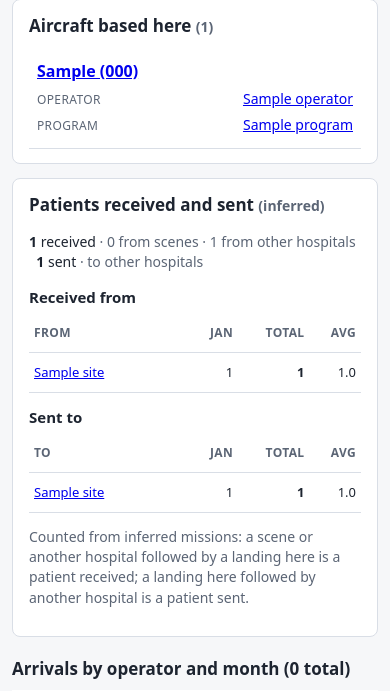
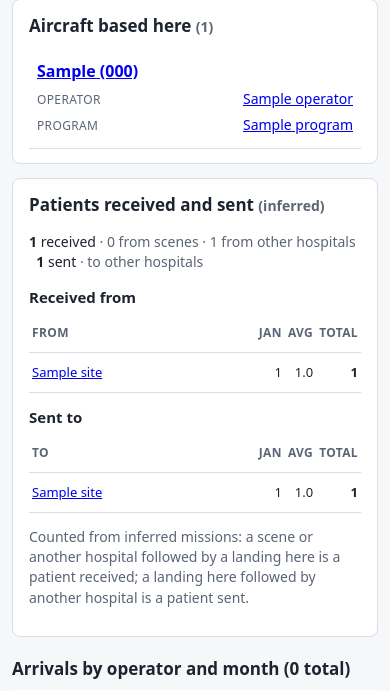
Before and after one commit to thrivestorm2/helopath, a Django app: page /sites/1/ in a window 390 px wide. Shown: the part 395-1086 px from the top of the page. Run offline with Django 5.2, Linux system fonts and the light colour scheme; a user stored in the database is signed in; tables that the repository leaves empty hold one stand-in row (values such as "Sample post"); data that the repository does not hold is empty.

Commit message:
Patient tables: no sideways scrolling; Total after Avg (#40)
The received-from / sent-to tables fit the page (name, 3 months, Avg, Total): the scroll box and
pinned columns are gone, long hospital names wrap instead of widening the table, number columns are
compact on phones. Checked at 360, 390 and 1280 px with long names: no overflow.


Claude-Session: https://claude.ai/code/session_011N3H8DjEjy3KzCTb1oJH4M

Co-authored-by: Claude <noreply@anthropic.com>

```diff
--- a/static/app.css
+++ b/static/app.css
@@ -125,12 +125,14 @@ form.inline { display: inline; margin: 0; }
 button.link { background: none; border: 0; padding: 0; color: #1d4ed8; text-decoration: underline; cursor: pointer; font: inherit; }
 #patients h3 { font-size: 15px; margin: 14px 0 6px; }
 #patients th, #patients td { padding-left: 5px; padding-right: 5px; }
-/* Hospital flow tables: name pinned left and Avg pinned right; months and Total scroll between them. */
-table.flows { width: auto; min-width: 100%; }
-table.flows .fac { position: sticky; left: 0; z-index: 1; background: var(--card); min-width: 110px; max-width: 170px;
-  box-shadow: 6px 0 6px -6px rgba(0, 0, 0, .25); }
-table.flows .avg { position: sticky; right: 0; z-index: 1; background: var(--card); box-shadow: -6px 0 6px -6px rgba(0, 0, 0, .25); }
-@media (max-width: 640px) { table.flows { font-size: 13px; } table.flows .fac { max-width: 120px; } }
+/* Hospital flow tables: name, months, Avg, Total in the page width; long names wrap rather than scroll. */
+table.flows { width: 100%; table-layout: auto; }
+table.flows .fac { width: 100%; overflow-wrap: anywhere; }
+table.flows th.n, table.flows td.n { width: 1%; white-space: nowrap; }
+@media (max-width: 640px) {
+  table.flows { font-size: 13px; }
+  #patients table.flows th, #patients table.flows td { padding-left: 3px; padding-right: 3px; }
+}
 
 /* Admins: "rebuild needed" banner at the top of every page until a rebuild is queued */
 .rebuild-banner { display: flex; align-items: center; justify-content: space-between; gap: 10px; flex-wrap: wrap;
--- a/tracker/templates/tracker/_flow_table.html
+++ b/tracker/templates/tracker/_flow_table.html
@@ -1,8 +1,8 @@
-{# Facility rows by month. The name (left) and Avg (right) stay put; the months and Total scroll between them. #}
-{% with tid="flows-"|add:heading|lower %}<div class="scroll flows-scroll"><table class="flows" id="{{ tid }}">
-<tr><th class="fac">{{ heading }}</th>{% for m in months %}<th class="n" title="{{ m|date:'F Y' }}">{{ m|date:"M" }}</th>{% endfor %}<th class="n">Total</th><th class="n avg" title="Average per month over {{ n_months }} month{{ n_months|pluralize }}">Avg</th></tr>
+{# Facility rows by month: name, the latest months, Avg, Total. Fits a phone without scrolling (names wrap). #}
+{% with tid="flows-"|add:heading|lower %}<table class="flows" id="{{ tid }}">
+<tr><th class="fac">{{ heading }}</th>{% for m in months %}<th class="n" title="{{ m|date:'F Y' }}">{{ m|date:"M" }}</th>{% endfor %}<th class="n avg" title="Average per month over {{ n_months }} month{{ n_months|pluralize }}">Avg</th><th class="n tot">Total</th></tr>
 {% for name, link, counts, avg, tot in rows %}
-<tr data-href="{{ link }}"{% if forloop.counter > 5 %} class="more"{% endif %}><td class="fac"><a href="{{ link }}"{% if name == "Scenes" %} class="map-link"{% endif %}>{{ name }}{% if name == "Scenes" %} <span aria-hidden="true">⌖</span>{% endif %}</a></td>{% for c in counts %}<td class="n">{{ c|default:"·" }}</td>{% endfor %}<td class="n"><strong>{{ tot }}</strong></td><td class="n avg">{{ avg|floatformat:1 }}</td></tr>
+<tr data-href="{{ link }}"{% if forloop.counter > 5 %} class="more"{% endif %}><td class="fac"><a href="{{ link }}"{% if name == "Scenes" %} class="map-link"{% endif %}>{{ name }}{% if name == "Scenes" %} <span aria-hidden="true">⌖</span>{% endif %}</a></td>{% for c in counts %}<td class="n">{{ c|default:"·" }}</td>{% endfor %}<td class="n avg">{{ avg|floatformat:1 }}</td><td class="n tot"><strong>{{ tot }}</strong></td></tr>
 {% empty %}<tr><td class="muted" colspan="{{ months|length|add:3 }}">{{ empty_text }}</td></tr>{% endfor %}
-</table></div>
+</table>
 {% if rows|length > 5 %}<button type="button" class="link flows-more" data-table="{{ tid }}" data-label="Show all {{ rows|length }} {{ what|default:'rows' }}">Show all {{ rows|length }} {{ what|default:"rows" }}</button>{% endif %}{% endwith %}
--- a/tracker/templates/tracker/site_detail.html
+++ b/tracker/templates/tracker/site_detail.html
@@ -55,8 +55,6 @@
 {% endblock %}
 {% block scripts %}
 <script>
-// Flow tables open scrolled to the newest months (the name and Avg columns stay pinned).
-document.querySelectorAll('.flows-scroll').forEach(el => { el.scrollLeft = el.scrollWidth; });
 // Top 5 rows show; "Show all" reveals the rest.
 document.querySelectorAll('button.flows-more').forEach(b => b.addEventListener('click', () => {
   const table = document.getElementById(b.dataset.table);
```
Also changed, not shown: tracker/tests/test_patient_flows.py (+4 -1 lines).
